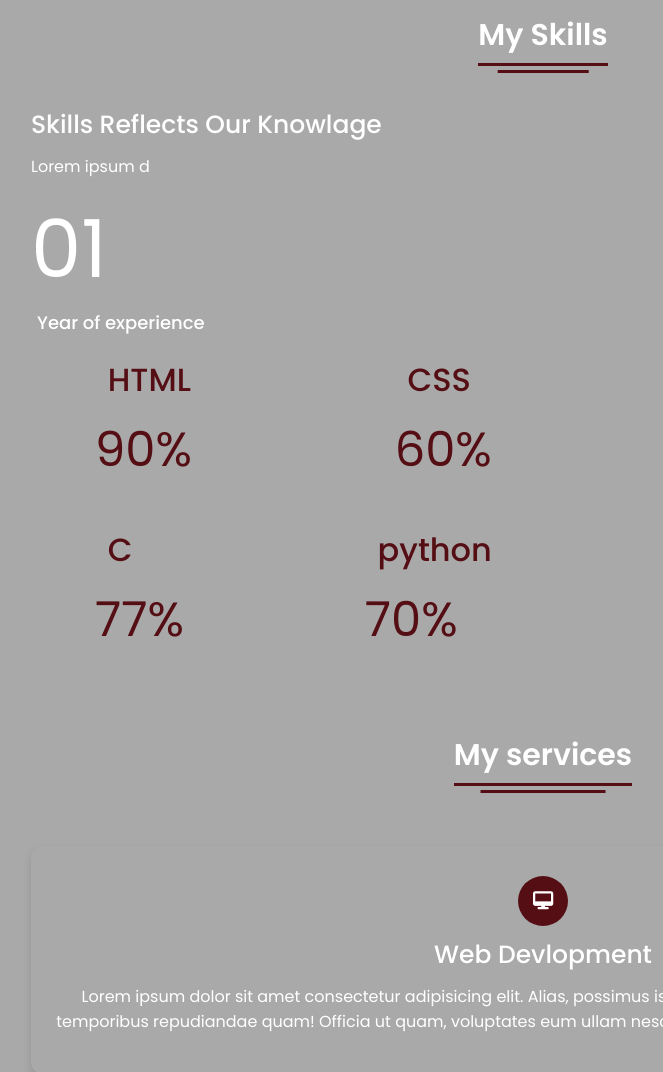
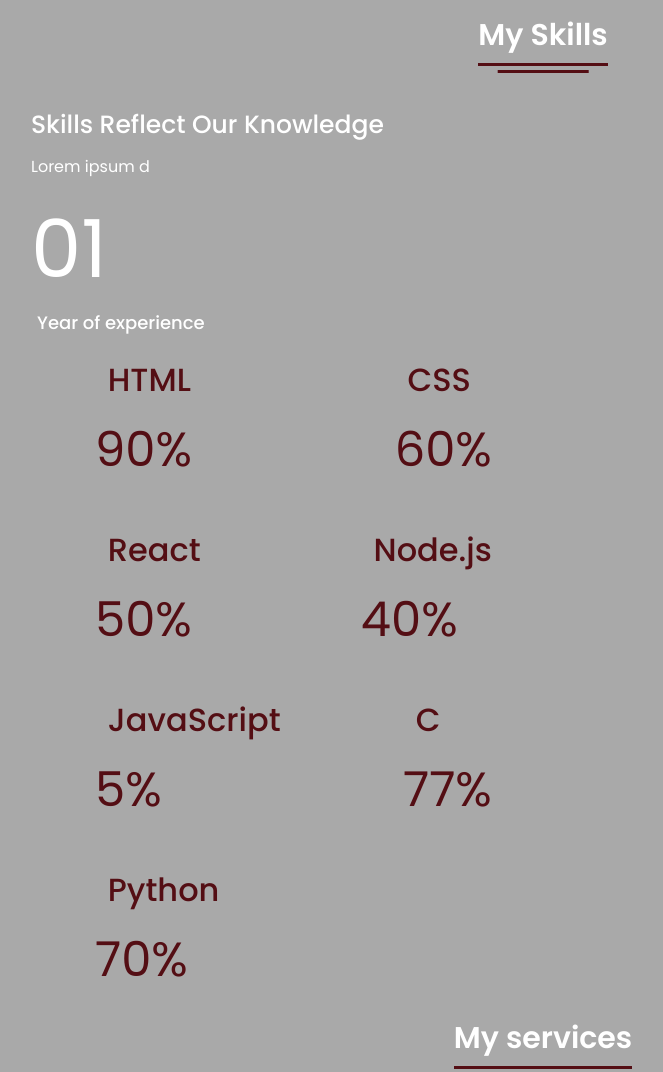
Before and after one commit to r061narya/my-portfolio, a plain HTML site: page index.html in a window 1280 px wide. Shown: the part 2178-3250 px from the top of the page, without its empty margins (97-760 px from the left). Drawn offline with nearby package versions, Linux system fonts and the light colour scheme.

Commit message:
updating skill section in htlm

```diff
--- a/index.html
+++ b/index.html
@@ -89,6 +89,8 @@
         </div>
     </div>
    </section>
+
+
     <!-- my skill section start -->
 <section class="skill" id="skills">
     <div class="content">
@@ -96,7 +98,7 @@
         <div class="skills-details">
             <div class="text">
                 <div class="topic">
-                        Skills Reflects Our Knowlage
+                    Skills Reflect Our Knowledge
                 </div>
                 <p data-aos="fade-right">Lorem ipsum d</p>
                 <div class="experience">
@@ -112,21 +114,35 @@
                 <div class="box">
                     <div class="topic">CSS</div>
                     <div class="per">60%</div>
-
+                </div>
+                <div class="box">
+                    <div class="topic">React</div>
+                    <div class="per">50%</div>
+                </div>
+                <div class="box">
+                    <div class="topic">Node.js</div>
+                    <div class="per">40%</div>
+                </div>
+                <div class="box">
+                    <div class="topic">JavaScript</div>
+                    <div class="per">5%</div>
                 </div>
                 <div class="box">
                     <div class="topic">C</div>
                     <div class="per">77%</div>
                 </div>
                 <div class="box">
-                <div class="topic">python</div>
+                    <div class="topic">Python</div>
                     <div class="per">70%</div>
                 </div>
-
             </div>
         </div>
     </div>
 </section>
+<!-- my skill section end -->
+
+
+
 <!-- my service section start -->
  <section class="services" id="services">
     <div class="content">
```
Lines whose indentation alone changed are shown as unchanged.
